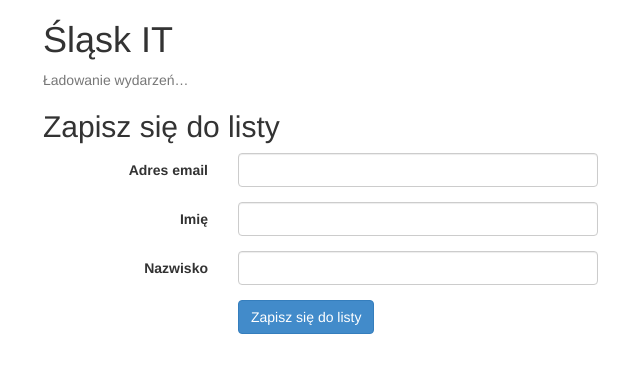
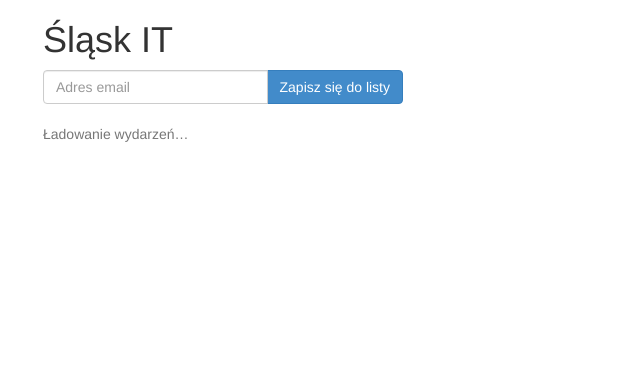
Before and after one commit to qoobaa/slaskit.pl, a Jekyll site: the page built from index.html, in a window 1280 px wide. Shown: the top 373 px of the page, without its empty margins (27-667 px from the left). Built offline with Jekyll 4.4.1, drawn with Linux system fonts in a browser that asks for light colours; nearby versions of some CDN libraries.

Commit message:
reduced mailchimp

```diff
--- a/_includes/mailchimp.html
+++ b/_includes/mailchimp.html
@@ -1,28 +1,12 @@
-<form action="//slaskit.us9.list-manage.com/subscribe/post?u=4d99c9846b7bf1b585b607c23&amp;id=24f355c745" method="post" class="form-horizontal" target="_blank" novalidate>
-  <div class="form-group">
-    <label for="mce-EMAIL" class="col-sm-2 control-label">Adres email</label>
-    <div class="col-sm-4">
-      <input type="email" name="EMAIL" class="form-control" id="mce-EMAIL">
-    </div>
-  </div>
-
-  <div class="form-group">
-    <label for="mce-FNAME" class="col-sm-2 control-label">Imię</label>
-    <div class="col-sm-4">
-      <input type="text" name="FNAME" class="form-control" id="mce-FNAME">
-    </div>
-  </div>
-
-  <div class="form-group">
-    <label for="mce-LNAME" class="col-sm-2 control-label">Nazwisko</label>
-    <div class="col-sm-4">
-      <input type="text" name="LNAME" class="form-control" id="mce-LNAME">
-    </div>
-  </div>
-
-  <div class="form-group">
-    <div class="col-sm-4 col-sm-offset-2">
-      <button type="submit" class="btn btn-primary">Zapisz się do listy</button>
+<form action="//slaskit.us9.list-manage.com/subscribe/post?u=4d99c9846b7bf1b585b607c23&amp;id=24f355c745" method="post" target="_blank">
+  <div class="row">
+    <div class="col-lg-4">
+      <div class="input-group">
+        <input type="text" class="form-control" name="EMAIL" placeholder="Adres email" required>
+        <span class="input-group-btn">
+          <button class="btn btn-primary" type="submit">Zapisz się do listy</button>
+        </span>
+      </div>
     </div>
   </div>
 </form>
--- a/css/main.scss
+++ b/css/main.scss
@@ -27,7 +27,7 @@
 @import "bootstrap/component-animations";
 @import "bootstrap/dropdowns";
 /* @import "bootstrap/button-groups"; */
-/* @import "bootstrap/input-groups"; */
+@import "bootstrap/input-groups";
 @import "bootstrap/navs";
 @import "bootstrap/navbar";
 /* @import "bootstrap/breadcrumbs"; */
--- a/index.html
+++ b/index.html
@@ -5,7 +5,10 @@ layout: default
 <div class="container">
   <div class="home">
     <h1 class="page-heading">Śląsk IT</h1>
+    {% include mailchimp.html %}
   </div>
+
+  <br>
 
   <div ng-app="slaskIT" ng-controller="EventsController" ng-cloak>
     {% raw %}
@@ -23,9 +26,4 @@ layout: default
     </div>
     {% endraw %}
   </div>
-
-  <div class="subscribe">
-    <h2>Zapisz się do listy</h2>
-    {% include mailchimp.html %}
-  </div>
 </div>
```
